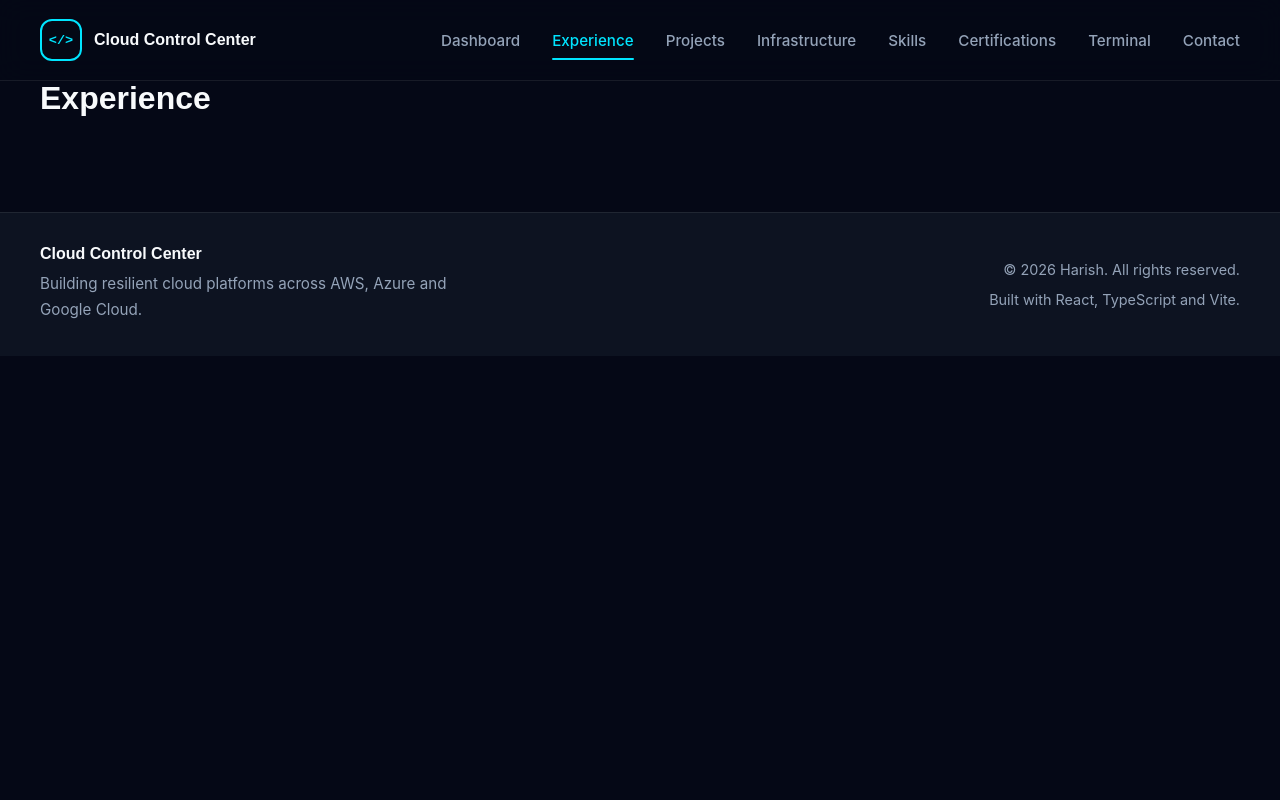
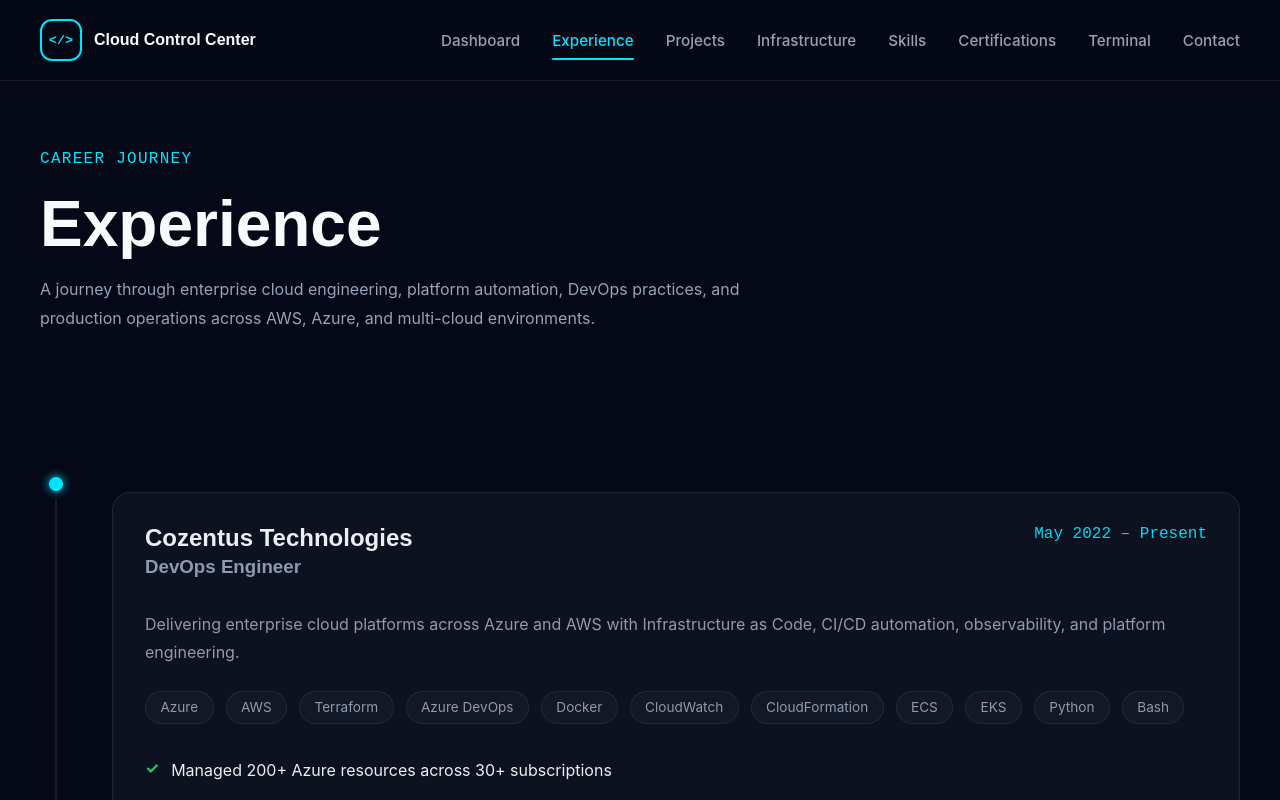
Before and after one commit to chandan-itz-me/portfolio, a React (Vite) app in the folder cloud-control-center/: page /experience in a window 1280 px wide. Shown: the top 800 px of the page. Built offline with nearby package versions, Linux system fonts and the light colour scheme.

Commit message:
feat(experience): career timeline and skills/description

```diff
--- /dev/null
+++ b/cloud-control-center/src/components/experience/CareerTimeline/CareerTimeline.module.css
@@ -0,0 +1,152 @@
+.timeline {
+    display: flex;
+    flex-direction: column;
+
+    gap: 2rem;
+
+    margin-bottom: 5rem;
+}
+
+.card {
+    padding: 2rem;
+
+    border: 1px solid var(--color-border);
+
+    border-radius: 18px;
+
+    background: var(--color-surface);
+
+    transition:
+        transform .3s ease,
+        border-color .3s ease;
+}
+
+.card:hover {
+    transform: translateY(-6px);
+
+    border-color: var(--color-primary);
+}
+
+.duration {
+    display: inline-block;
+
+    margin-bottom: 1rem;
+
+    color: var(--color-primary);
+
+    font-family: var(--font-code);
+}
+
+.card h2 {
+    margin-bottom: .35rem;
+}
+
+.card h3 {
+    margin-bottom: 1rem;
+
+    color: var(--color-text-muted);
+}
+
+.summary {
+    margin-bottom: 1.5rem;
+
+    color: var(--color-text-muted);
+
+    line-height: 1.8;
+}
+
+.techGrid {
+    display: flex;
+
+    flex-wrap: wrap;
+
+    gap: .75rem;
+
+    margin-bottom: 2rem;
+}
+
+.badge {
+    padding: .45rem .9rem;
+
+    border: 1px solid var(--color-border);
+
+    border-radius: 999px;
+
+    background: rgba(255,255,255,.03);
+
+    color: var(--color-text-muted);
+
+    font-size: .85rem;
+
+    transition: all .25s ease;
+}
+
+.badge:hover {
+    border-color: var(--color-primary);
+
+    color: var(--color-primary);
+
+    transform: translateY(-2px);
+}
+
+.highlights {
+    display: flex;
+
+    flex-direction: column;
+
+    gap: .9rem;
+}
+
+.highlight {
+    display: flex;
+
+    gap: .75rem;
+
+    align-items: flex-start;
+}
+
+.highlight span {
+    color: #2ecc71;
+
+    font-weight: 700;
+
+    margin-top: 2px;
+}
+
+.highlight p {
+    color: var(--color-text);
+}
+
+.row {
+    display: grid;
+
+    grid-template-columns: 40px 1fr;
+
+    gap: 2rem;
+}
+
+.header {
+    display: flex;
+
+    justify-content: space-between;
+
+    align-items: flex-start;
+
+    gap: 1rem;
+
+    margin-bottom: 1rem;
+}
+
+@media (max-width: 768px) {
+    .header {
+        flex-direction: column;
+    }
+
+    .row {
+        grid-template-columns: 1fr;
+    }
+
+    .node {
+        display: none;
+    }
+}
--- /dev/null
+++ b/cloud-control-center/src/components/experience/CareerTimeline/CareerTimeline.tsx
@@ -0,0 +1,76 @@
+import { motion } from "framer-motion";
+
+import { fadeUp } from "@/constants/animations";
+import { career } from "@/data/career";
+
+import TimelineNode from "../TimelineNode";
+
+import styles from "./CareerTimeline.module.css";
+
+export default function CareerTimeline() {
+    return (
+        <section className={styles.timeline}>
+            {career.map((job, index) => (
+                <div
+                    key={job.id}
+                    className={styles.row}
+                >
+                    <TimelineNode
+                        showLine={index < career.length - 1}
+                    />
+
+                    <motion.article
+                        className={styles.card}
+                        variants={fadeUp as any}
+                        initial="hidden"
+                        whileInView="visible"
+                        viewport={{
+                            once: true,
+                            amount: 0.2,
+                        }}
+                    >
+                        <div className={styles.header}>
+                            <div>
+                                <h2>{job.company}</h2>
+
+                                <h3>{job.role}</h3>
+                            </div>
+
+                            <span className={styles.duration}>
+                                {job.duration}
+                            </span>
+                        </div>
+
+                        <p className={styles.summary}>
+                            {job.summary}
+                        </p>
+
+                        <div className={styles.techGrid}>
+                            {job.technologies.map((tech) => (
+                                <span
+                                    key={tech}
+                                    className={styles.badge}
+                                >
+                                    {tech}
+                                </span>
+                            ))}
+                        </div>
+
+                        <div className={styles.highlights}>
+                            {job.highlights.map((highlight) => (
+                                <div
+                                    key={highlight}
+                                    className={styles.highlight}
+                                >
+                                    <span>✓</span>
+
+                                    <p>{highlight}</p>
+                                </div>
+                            ))}
+                        </div>
+                    </motion.article>
+                </div>
+            ))}
+        </section>
+    );
+}
--- /dev/null
+++ b/cloud-control-center/src/components/experience/CareerTimeline/index.ts
@@ -0,0 +1 @@
+export { default } from "./CareerTimeline";
--- /dev/null
+++ b/cloud-control-center/src/components/experience/ExperienceHero/ExperienceHero.module.css
@@ -0,0 +1,27 @@
+.hero {
+    padding: 4rem 0 3rem;
+}
+
+.badge {
+    margin-bottom: 1rem;
+
+    color: var(--color-primary);
+
+    font-family: var(--font-code);
+
+    letter-spacing: .08rem;
+}
+
+.title {
+    margin-bottom: 1rem;
+
+    font-size: clamp(2.8rem, 6vw, 4rem);
+}
+
+.description {
+    max-width: 760px;
+
+    color: var(--color-text-muted);
+
+    line-height: 1.8;
+}
--- /dev/null
+++ b/cloud-control-center/src/components/experience/ExperienceHero/ExperienceHero.tsx
@@ -0,0 +1,22 @@
+import styles from "./ExperienceHero.module.css";
+
+export default function ExperienceHero() {
+    return (
+        <section className={styles.hero}>
+            <p className={styles.badge}>
+                CAREER JOURNEY
+            </p>
+
+            <h1 className={styles.title}>
+                Experience
+            </h1>
+
+            <p className={styles.description}>
+                A journey through enterprise cloud engineering,
+                platform automation, DevOps practices, and
+                production operations across AWS, Azure,
+                and multi-cloud environments.
+            </p>
+        </section>
+    );
+}
--- /dev/null
+++ b/cloud-control-center/src/components/experience/TimelineNode/TimelineNode.module.css
@@ -0,0 +1,28 @@
+.node {
+    display: flex;
+    flex-direction: column;
+    align-items: center;
+
+    width: 32px;
+}
+
+.dot {
+    width: 14px;
+    height: 14px;
+
+    border-radius: 50%;
+
+    background: var(--color-primary);
+
+    box-shadow: 0 0 10px var(--color-primary);
+}
+
+.line {
+    width: 2px;
+
+    flex: 1;
+
+    margin-top: .5rem;
+
+    background: var(--color-border);
+}
--- /dev/null
+++ b/cloud-control-center/src/components/experience/TimelineNode/TimelineNode.tsx
@@ -0,0 +1,19 @@
+import styles from "./TimelineNode.module.css";
+
+type TimelineNodeProps = {
+    showLine: boolean;
+};
+
+export default function TimelineNode({
+    showLine,
+}: TimelineNodeProps) {
+    return (
+        <div className={styles.node}>
+            <div className={styles.dot} />
+
+            {showLine && (
+                <div className={styles.line} />
+            )}
+        </div>
+    );
+}
--- /dev/null
+++ b/cloud-control-center/src/components/experience/TimelineNode/index.ts
@@ -0,0 +1 @@
+export { default } from "./TimelineNode";
--- a/cloud-control-center/src/constants/animations.ts
+++ b/cloud-control-center/src/constants/animations.ts
@@ -1,4 +1,6 @@
-export const fadeUp = {
+import type { Variants } from "framer-motion";
+
+export const fadeUp: Variants = {
     hidden: {
         opacity: 0,
         y: 24,
@@ -10,12 +12,11 @@
 
         transition: {
             duration: 0.5,
-            ease: "easeOut",
         },
     },
 };
 
-export const staggerContainer = {
+export const staggerContainer: Variants = {
     hidden: {},
 
     visible: {
--- /dev/null
+++ b/cloud-control-center/src/data/career.ts
@@ -0,0 +1,98 @@
+export const career = [
+    {
+        id: 1,
+
+        company: "Cozentus Technologies",
+
+        role: "DevOps Engineer",
+
+        duration: "May 2022 – Present",
+
+        location: "Bhubaneswar, India",
+
+        summary:
+            "Delivering enterprise cloud platforms across Azure and AWS with Infrastructure as Code, CI/CD automation, observability, and platform engineering.",
+
+        technologies: [
+            "Azure",
+            "AWS",
+            "Terraform",
+            "Azure DevOps",
+            "Docker",
+            "CloudWatch",
+            "CloudFormation",
+            "ECS",
+            "EKS",
+            "Python",
+            "Bash",
+        ],
+
+        highlights: [
+                "Managed 200+ Azure resources across 30+ subscriptions",
+                "Built and maintained 100+ CI/CD pipelines",
+                "Reduced infrastructure provisioning time by 60%",
+                "Delivered mission-critical environments with 99.9% availability",
+            ],
+    },
+
+    {
+        id: 2,
+
+        company: "Paul Mason Consulting",
+
+        role: "Support Analyst",
+
+        duration: "Oct 2021 – May 2022",
+
+        location: "Bhubaneswar, India",
+
+        summary:
+            "Managed enterprise infrastructure operations, production support, SQL troubleshooting, and monitoring across Oracle Cloud Infrastructure and on-premises environments.",
+
+        technologies: [
+            "OCI",
+            "SQL",
+            "Windows",
+            "Linux",
+            "Zabbix",
+        ],
+
+        highlights: [
+            "Provided 24×7 production support",
+            "Managed infrastructure monitoring using Zabbix",
+            "Performed SQL troubleshooting and RCA",
+            "Maintained SLA-driven enterprise operations",
+        ],
+    },
+
+    {
+        id: 3,
+
+        company: "StayinFront India Pvt. Ltd.",
+
+        role: "System Analyst",
+
+        duration: "Dec 2019 – Oct 2021",
+
+        location: "Bhubaneswar, India",
+
+        summary:
+            "Supported AWS production environments, enterprise authentication, deployments, and cloud operations for global enterprise customers.",
+
+        technologies: [
+            "AWS",
+            "IAM",
+            "SSO",
+            "SAML",
+            "IIS",
+            "SQL Server",
+        ],
+
+        highlights: [
+            "Supported AWS production environments",
+            "Implemented SAML-based SSO integrations",
+            "Managed IAM and enterprise access",
+            "Automated operational health checks",
+        ],
+    },
+] as const;
--- a/cloud-control-center/src/pages/Experience/Experience.tsx
+++ b/cloud-control-center/src/pages/Experience/Experience.tsx
@@ -1,9 +1,13 @@
+import ExperienceHero from "@/components/experience/ExperienceHero/ExperienceHero";
+import CareerTimeline from "@/components/experience/CareerTimeline/CareerTimeline";
 import Container from "@/components/layout/Container/Container";
 
 export default function Experience() {
     return (
         <Container>
-            <h1>Experience</h1>
+            <ExperienceHero />
+
+            <CareerTimeline />
         </Container>
     );
 }
```
Also changed, not shown: cloud-control-center/src/pages/Experience/Experience.module.css (added).
